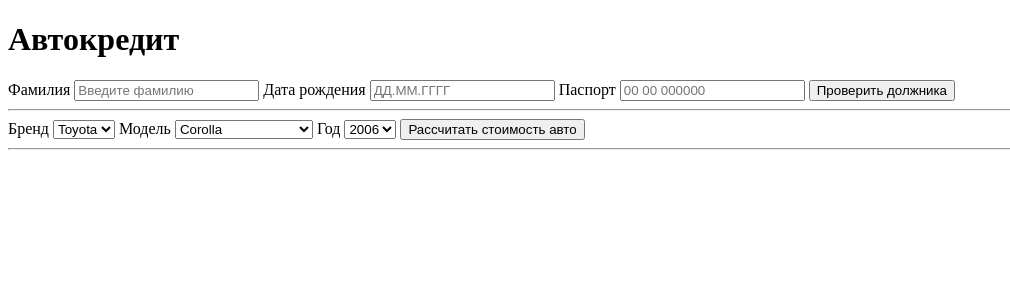
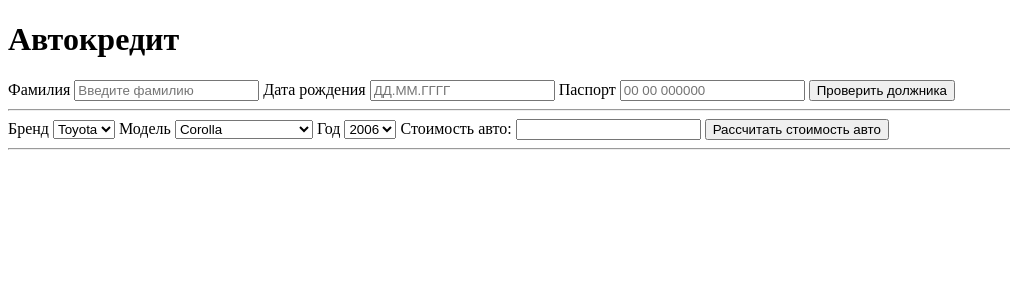
Before and after one commit to polaris2010/FlaskProject, a Flask app: page / in a window 1280 px wide. Shown: the top 300 px of the page, without its empty margins (0-1010 px from the left). Run offline with Flask 3, Linux system fonts and the light colour scheme.

Commit message:
Add files via upload

```diff
--- a/templates/index.html
+++ b/templates/index.html
@@ -16,6 +16,7 @@
             font-weight: bold;
         }
     </style>
+
 </head>
 <body>
     <h1>Автокредит</h1>
@@ -58,8 +59,16 @@
         <option value="2020">2020</option>
     </select>
 
+
+
+    <!-- Поле для отображения стоимости авто -->
+
+    <label for="carPrice">Стоимость авто:</label>
+    <input type="text" id="carPrice" name="carPrice" readonly>
+
     <!-- Кнопка для расчета стоимости авто -->
     <button type="button" id="calculatePrice">Рассчитать стоимость авто</button>
+
 </form>
 
 
```
Lines whose indentation alone changed are shown as unchanged.
